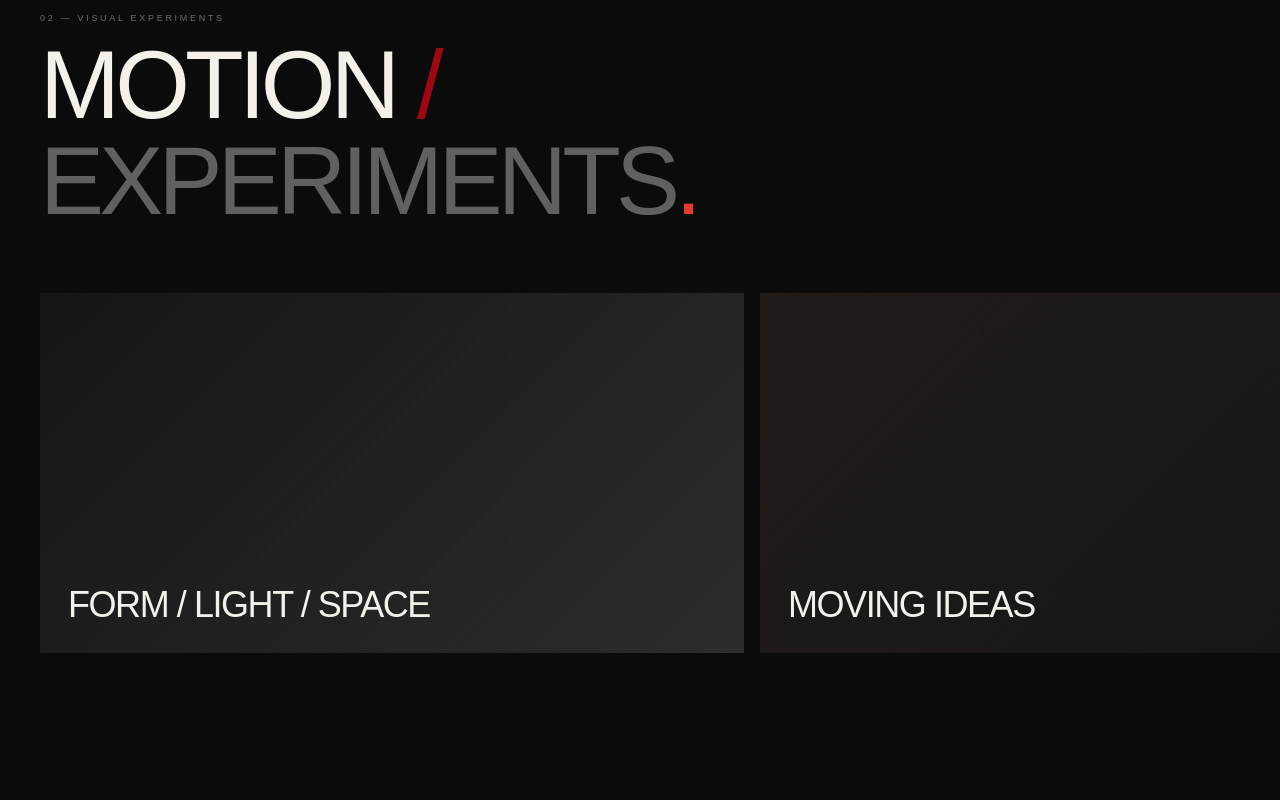
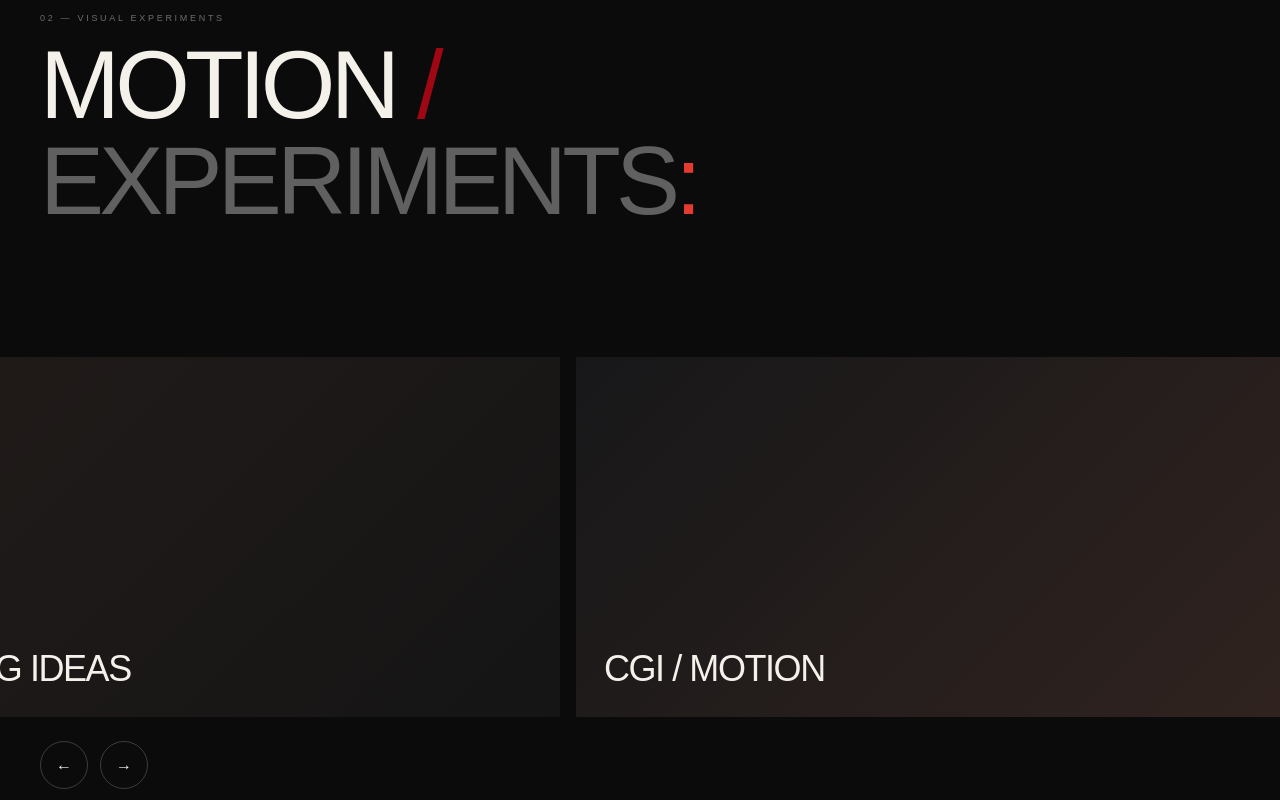
Before and after one commit to GoldnRamen/JesseWebsite, a Next.js app: page / in a window 1280 px wide. Shown: the part 2460-3260 px from the top of the page. Built offline with nearby package versions, Linux system fonts and the light colour scheme.

Commit message:
Carousel Changes

```diff
--- a/app/globals.css
+++ b/app/globals.css
@@ -77,3 +77,14 @@ a {
     width: 100px;
     height: 100px;
 }
+
+@layer utilities {
+  .scrollbar-hide {
+    -ms-overflow-style: none;
+    scrollbar-width: none;
+  }
+
+  .scrollbar-hide::-webkit-scrollbar {
+    display: none;
+  }
+}
--- a/app/page.tsx
+++ b/app/page.tsx
@@ -1,11 +1,13 @@
 "use client";
 import { motion, useScroll, useTransform } from "framer-motion";
+import { useEffect,useRef } from "react";
 import Intro from "../components/Intro";
 import Nav from "../components/Nav";
 import CustomCursor from "../components/CustomCursor";
 import Reveal from "../components/Reveal";
 import Magnetic from "../components/Magnetic";
 import ProjectCard from "../components/ProjectCard";
+import Carousel from "../components/CarouselComponent";
 const projects = [
   {
     id: "monolith",
@@ -41,6 +43,8 @@ const projects = [
       "https://images.unsplash.com/photo-1600210492486-724fe5c67fb0?auto=format&fit=crop&w=1400&q=85",
   },
 ];
+
+
 export default function Home() {
   const { scrollYProgress } = useScroll();
   const heroY = useTransform(scrollYProgress, [0, 0.25], [0, -90]);
@@ -154,7 +158,7 @@ export default function Home() {
                 SELECTED
                 <br />
                 <span className="text-white/35">WORK</span>
-                <span className="text-[#e33b2f]">.</span>
+                <span className="text-[#e33b2f]">:</span>
               </h2>
             </div>
             <span className="hidden text-[10px] tracking-[.2em] text-white/35 md:block">
@@ -179,29 +183,18 @@ export default function Home() {
             <p className="mb-3 text-[9px] uppercase tracking-[.3em] text-white/40">
               02 — Visual experiments
             </p>
+
             <h2 className="text-5xl font-light tracking-[-.05em] md:text-8xl">
-              MOTION <span className="text-red-800">/</span><br />
+              MOTION <span className="text-red-800">/</span>
+              <br />
               <span className="text-white/35">EXPERIMENTS</span>
-              <span className="text-[#e33b2f]">.</span>
+              <span className="text-[#e33b2f]">:</span>
             </h2>
           </Reveal>
         </div>
-        <div className="mt-16 flex w-max gap-4 pl-5 md:pl-10">
-          <div className="flex h-[45vh] w-[70vw] max-w-[900px] items-end bg-[linear-gradient(135deg,#151515,#2c2c2c)] p-7 md:w-[55vw]">
-            <span className="text-4xl font-light tracking-[-.04em]">
-              FORM / LIGHT / SPACE
-            </span>
-          </div>
-          <div className="flex h-[45vh] w-[70vw] max-w-[900px] items-end bg-[linear-gradient(135deg,#211b19,#151515)] p-7 md:w-[55vw]">
-            <span className="text-4xl font-light tracking-[-.04em]">
-              MOVING IDEAS
-            </span>
-          </div>
-          <div className="flex h-[45vh] w-[70vw] max-w-[900px] items-end bg-[linear-gradient(135deg,#171719,#30231f)] p-7 md:w-[55vw]">
-            <span className="text-4xl font-light tracking-[-.04em]">
-              CGI / MOTION
-            </span>
-          </div>
+
+        <div className="mt-16 overflow-hidden">
+          <Carousel />
         </div>
       </section>
       <section
@@ -252,7 +245,7 @@ export default function Home() {
               LET'S MAKE
               <br />
               <span className="text-white/30">SOMETHING</span>
-              <span className="text-[#e33b2f]">.</span>
+              <span className="text-[#e33b2f]">!</span>
 
             </h2>
             <div className="mt-12 flex flex-wrap gap-4">
--- /dev/null
+++ b/components/CarouselComponent.tsx
@@ -0,0 +1,93 @@
+"use client";
+
+import { useEffect, useRef } from "react";
+
+type ScrollDirection = "left" | "right";
+
+export default function Carousel() {
+  const carouselRef = useRef<HTMLDivElement>(null);
+
+  const scroll = (direction: ScrollDirection): void => {
+    if (!carouselRef.current) return;
+
+    const amount = carouselRef.current.clientWidth * 0.6;
+
+    carouselRef.current.scrollBy({
+      left: direction === "left" ? -amount : amount,
+      behavior: "smooth",
+    });
+  };
+
+  useEffect(() => {
+    const interval = setInterval(() => {
+      if (!carouselRef.current) return;
+
+      const carousel = carouselRef.current;
+
+      const isAtEnd =
+        carousel.scrollLeft + carousel.clientWidth >=
+        carousel.scrollWidth - 10;
+
+      if (isAtEnd) {
+        carousel.scrollTo({
+          left: 0,
+          behavior: "smooth",
+        });
+      } else {
+        carousel.scrollBy({
+          left: carousel.clientWidth * 0.6,
+          behavior: "smooth",
+        });
+      }
+    }, 3000);
+
+    return () => clearInterval(interval);
+  }, []);
+
+  return (
+    <div className="relative mt-16">
+      {/* Carousel */}
+      <div
+        ref={carouselRef}
+        className="flex w-full gap-4 overflow-x-auto scrollbar-hide pl-5 md:pl-10"
+      >
+        <div className="flex h-[45vh] min-w-[70vw] max-w-[900px] flex-shrink-0 items-end bg-[linear-gradient(135deg,#151515,#2c2c2c)] p-7 md:min-w-[55vw]">
+          <span className="text-4xl font-light tracking-[-.04em]">
+            FORM / LIGHT / SPACE
+          </span>
+        </div>
+
+        <div className="flex h-[45vh] min-w-[70vw] max-w-[900px] flex-shrink-0 items-end bg-[linear-gradient(135deg,#211b19,#151515)] p-7 md:min-w-[55vw]">
+          <span className="text-4xl font-light tracking-[-.04em]">
+            MOVING IDEAS
+          </span>
+        </div>
+
+        <div className="flex h-[45vh] min-w-[70vw] max-w-[900px] flex-shrink-0 items-end bg-[linear-gradient(135deg,#171719,#30231f)] p-7 md:min-w-[55vw]">
+          <span className="text-4xl font-light tracking-[-.04em]">
+            CGI / MOTION
+          </span>
+        </div>
+      </div>
+
+      {/* Controls */}
+      <div className="mt-6 flex gap-3 px-5 md:px-10">
+        <button
+          onClick={() => scroll("left")}
+          className="flex h-12 w-12 items-center justify-center rounded-full border border-white/20 transition hover:bg-white hover:text-black"
+          aria-label="Previous slide"
+        >
+          ←
+        </button>
+
+        <button
+          onClick={() => scroll("right")}
+          className="flex h-12 w-12 items-center justify-center rounded-full border border-white/20 transition hover:bg-white hover:text-black"
+          aria-label="Next slide"
+        >
+          →
+        </button>
+      </div>
+    </div>
+  );
+}
--- a/components/CustomCursor.tsx
+++ b/components/CustomCursor.tsx
@@ -35,7 +35,7 @@ export default function CustomCursor() {
 
   return (
     <motion.div
-      className="pointer-events-none fixed left-0 top-0 z-[100] hidden md:flex items-center justify-center rounded-full border-3 border-red-800" /** mix-blend-difference */
+      className="pointer-events-none fixed left-0 top-0 z-100 hidden md:flex items-center justify-center rounded-full border-3 border-red-800" /** mix-blend-difference */
       style={{ x: sx, y: sy }}
       animate={{
         width: view ? 76 : active ? 34 : 10,
```
